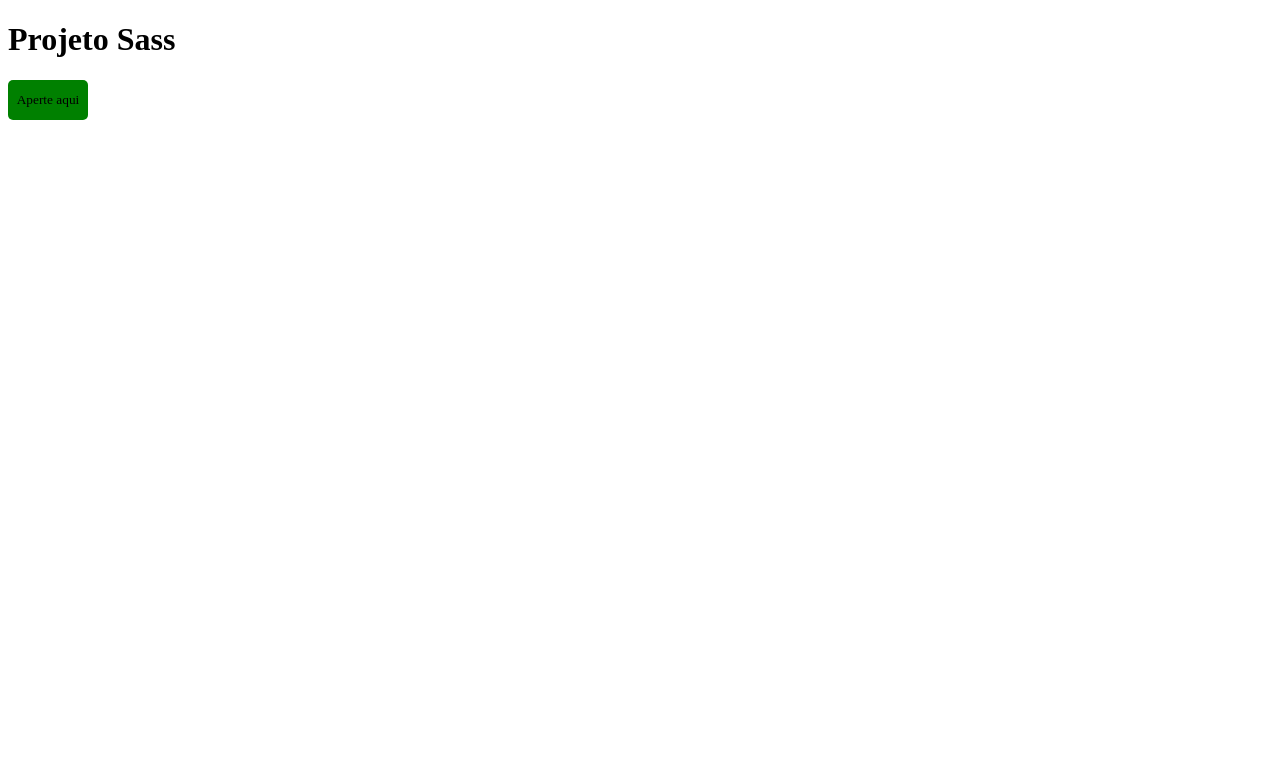
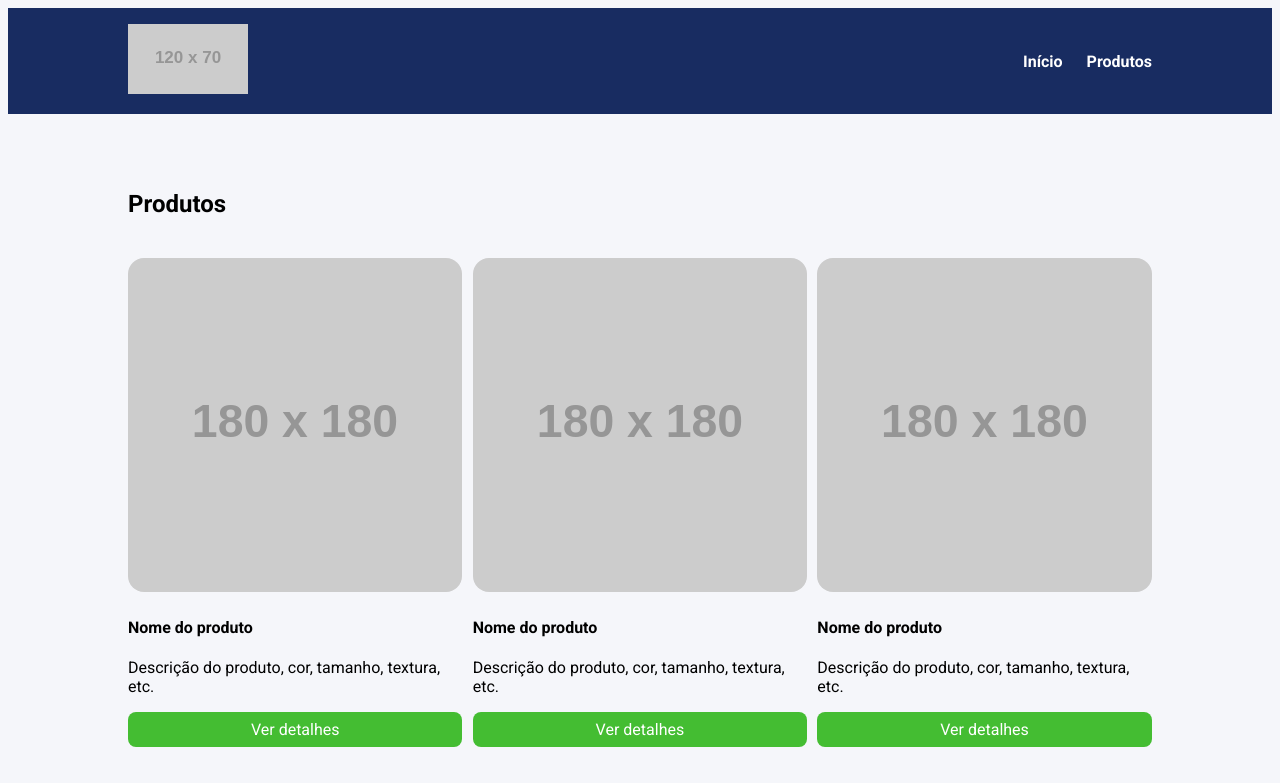
Before and after one commit to luizsant/Ebac_Front_End, a website: page index.html in a window 1280 px wide. Shown: the top 783 px of the page. Drawn offline with Linux system fonts and the light colour scheme; placeholder pictures from the web are drawn by us.

Commit message:
Adicionado projeto Sass

```diff
--- a/index.html
+++ b/index.html
@@ -1,17 +1,79 @@
 <!DOCTYPE html>
-<html lang="en">
+<html lang="pt-BR">
 <head>
-  <meta charset="UTF-8">
-  <meta http-equiv="X-UA-Compatible" content="IE=edge">
-  <meta name="viewport" content="width=device-width, initial-scale=1.0">
-  <link rel="stylesheet" href="build/main.css">
-  <title>ass</title>
+    <meta charset="UTF-8">
+    <meta http-equiv="X-UA-Compatible" content="IE=edge">
+    <meta name="viewport" content="width=device-width, initial-scale=1.0">
+    <title>Document</title>
+    <link rel="preconnect" href="https://fonts.googleapis.com">
+    <link rel="preconnect" href="https://fonts.gstatic.com" crossorigin>
+    <link href="https://fonts.googleapis.com/css2?family=Roboto:wght@400;700&display=swap" rel="stylesheet">
+    <link rel="stylesheet" href="./build/main.css">
 </head>
 <body>
-  <header>
-    <h1>Projeto Sass</h1>
-    <button type="button">Aperte aqui</button>
-  </header>
-
+    <header>
+        <div class="container">
+            <div class="branding">
+                <img src="https://via.placeholder.com/120x70" />
+            </div>
+            <nav>
+                <ul class="menu">
+                    <li>
+                        <a href="#">Início</a>
+                    </li>
+                    <li>
+                        <a href="#">Produtos</a>
+                    </li>
+                </ul>
+            </nav>
+        </div>
+    </header>
+    <section>
+        <div class="container">
+            <h2>Produtos</h2>
+            <ul class="products">
+                <li class="product-item">
+                    <img src="https://via.placeholder.com/180x180" />
+                    <h4>Nome do produto</h4>
+                    <p>
+                        Descrição do produto, cor, tamanho, textura, etc.
+                    </p>
+                    <a href="#" class="product-button">
+                        Ver detalhes
+                    </a>
+                </li>
+                <li class="product-item">
+                    <img src="https://via.placeholder.com/180x180" />
+                    <h4>Nome do produto</h4>
+                    <p>
+                        Descrição do produto, cor, tamanho, textura, etc.
+                    </p>
+                    <a href="#" class="product-button">
+                        Ver detalhes
+                    </a>
+                </li>
+                <li class="product-item">
+                    <img src="https://via.placeholder.com/180x180" />
+                    <h4>Nome do produto</h4>
+                    <p>
+                        Descrição do produto, cor, tamanho, textura, etc.
+                    </p>
+                    <a href="#" class="product-button">
+                        Ver detalhes
+                    </a>
+                </li>
+                <li class="product-item">
+                    <img src="https://via.placeholder.com/180x180" />
+                    <h4>Nome do produto</h4>
+                    <p>
+                        Descrição do produto, cor, tamanho, textura, etc.
+                    </p>
+                    <a href="#" class="product-button">
+                        Ver detalhes
+                    </a>
+                </li>
+            </ul>
+        </div>
+    </section>
 </body>
 </html>
--- a/source/main.scss
+++ b/source/main.scss
@@ -1,12 +1,50 @@
+@use 'variaveis';
+@use 'produtos';
+@use 'responsive';
 @use 'reset';
 
-$botao: button;
-$corBotao: green;
+body {
+    background-color: variaveis.$color-background-body;
+}
 
-#{$botao} {
-  background-color: $corBotao;
-  border-radius: 5px;
-  border: none;
-  height: 40px;
-  width:80px;
+li {
+    list-style: none;
 }
+
+.container {
+    max-width: variaveis.$container-max-width;
+    width: 100%;
+    margin: 0 auto;
+}
+
+header {
+    background-color: variaveis.$color-header-bg;
+    position: sticky;
+    top: 0;
+    left: 0;
+
+    .container {
+        display: flex;
+        justify-content: space-between;
+        align-items: center;
+        padding: 16px 0;
+    }
+}
+
+.menu {
+    display: flex;
+
+    li {
+        font-weight: bold;
+        margin-left: 24px;
+
+        a {
+            color: variaveis.$color-menu-link;
+            text-decoration: none;
+        }
+    }
+}
+
+section {
+    padding: 56px 0;
+}
--- /dev/null
+++ b/source/produtos.scss
@@ -0,0 +1,32 @@
+@use 'variaveis';
+
+.products {
+    margin-top: 40px;
+    display: grid;
+    grid-template-columns: repeat(3, 32.66%);
+    column-gap: variaveis.$grid-gap;
+    row-gap: 4%;
+    width: 100%;
+}
+
+.product-item {
+    img {
+        width: 100%;
+        border-radius: variaveis.$border-radius;
+    }
+
+    .product-button {
+        display: block;
+        background-color: variaveis.$color-product-button;
+        color: variaveis.$color-menu-link;
+        text-align: center;
+        padding: 8px 0;
+        border-radius: variaveis.$border-radius-small;
+        margin-top: 8px;
+        text-decoration: none;
+
+        &:hover {
+            background-color: variaveis.$color-product-button-hover;
+        }
+    }
+}
--- a/source/reset.scss
+++ b/source/reset.scss
@@ -2,5 +2,5 @@
   border-box: box-sizing;
   padding: 0;
   margim: 0;
-  font-family: pacifico;
+  font-family: roboto;
 }
--- /dev/null
+++ b/source/responsive.scss
@@ -0,0 +1,24 @@
+
+
+@import 'variaveis.scss';
+
+@media screen and (max-width: 1023px) {
+    .container {
+        max-width: $container-max-width-responsive;
+    }
+
+    .products {
+        grid-template-columns: repeat(2, 48.5%);
+        column-gap: $grid-gap-responsive;
+    }
+}
+
+@media screen and (max-width: 767px) {
+    .products {
+        display: block;
+
+        .product-item {
+            margin-bottom: 32px;
+        }
+    }
+}
--- /dev/null
+++ b/source/variaveis.scss
@@ -0,0 +1,12 @@
+$font-family-main: Roboto, sans-serif;
+$color-background-body: #f5f6fa;
+$color-header-bg: #182C61;
+$color-menu-link: #fff;
+$color-product-button: #44bd32;
+$color-product-button-hover: #4cd137;
+$grid-gap: 1%;
+$grid-gap-responsive: 3%;
+$container-max-width: 1024px;
+$container-max-width-responsive: 80%;
+$border-radius: 16px;
+$border-radius-small: 8px;
```
Also changed, not shown: build/main.css, script.js (deleted), 4 other files.
